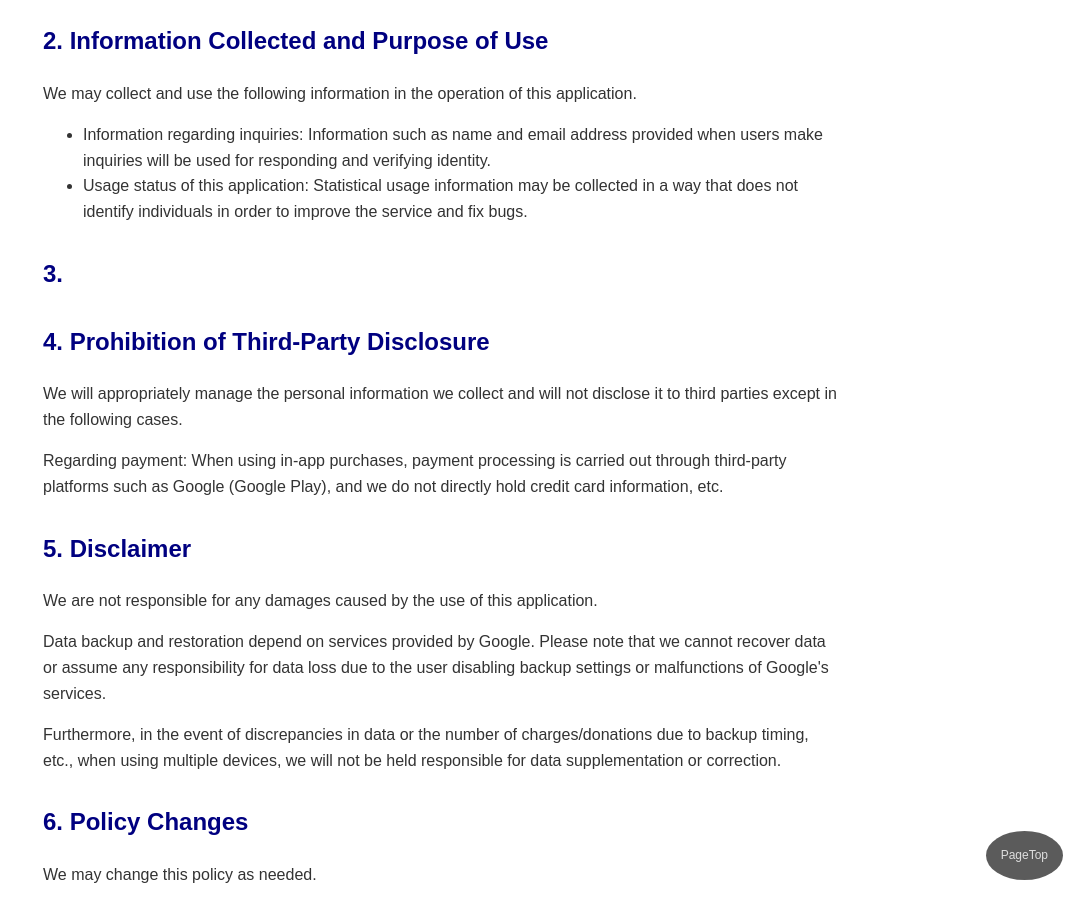
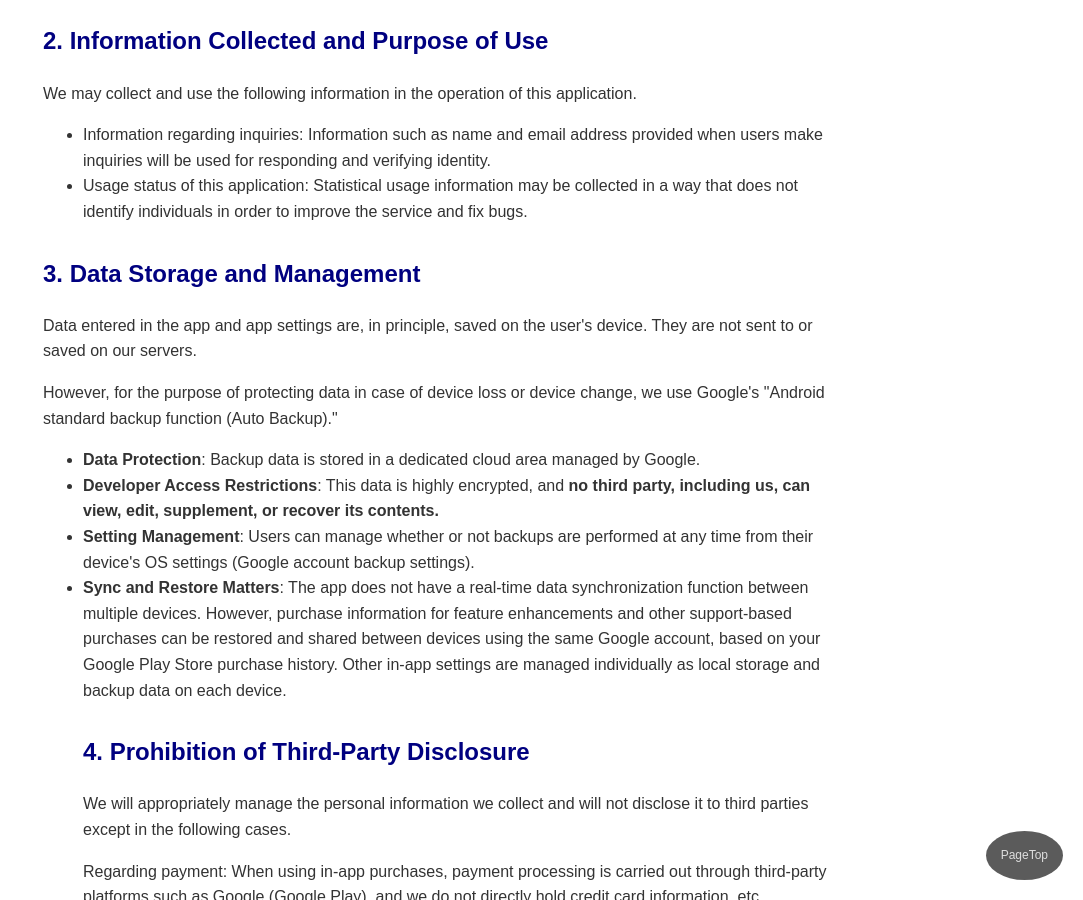
Before and after one commit to SoulfulSoft/soulfulsoft.github.io, a Jekyll site: the page built from soulful_launcher/privacy-policy.md, in a window 1280 px wide and 900 px high, scrolled down 2136 px. Shown: the whole window, without its empty margins (197-1280 px from the left). Built offline with Jekyll 4.4.1, drawn with Linux system fonts in a browser that asks for light colours.

Commit message:
Update privacy-policy.md

```diff
--- a/soulful_launcher/privacy-policy.md
+++ b/soulful_launcher/privacy-policy.md
@@ -14,4 +14,18 @@ app-specific: "
         <li><strong>同期および復元に関する事項</strong>: アプリは複数の端末間でのリアルタイムなデータ同期機能を有しておりません。ただし、支援による機能拡張等の購入情報は、Google Playストアの購入履歴に基づき、同一のGoogleアカウントを使用する端末間で復元・共有することが可能です。その他のアプリ内設定等は、各端末のローカル領域およびバックアップデータとして個別に管理されます。</li>
     </ul>
 "
+app-specific-title-en: "Data Storage and Management"
+app-specific-en: "
+    <p>Data entered in the app and app settings are, in principle, saved on the user's device. They are not sent to or saved on our servers.</p>
+    <p>However, for the purpose of protecting data in case of device loss or device change, we use Google's \"Android standard backup function (Auto Backup).\"</p>
+
+<ul>
+<li><strong>Data Protection</strong>: Backup data is stored in a dedicated cloud area managed by Google. </li>
+
+<li><strong>Developer Access Restrictions</strong>: This data is highly encrypted, and <strong>no third party, including us, can view, edit, supplement, or recover its contents.</strong></li>
+
+<li><strong>Setting Management</strong>: Users can manage whether or not backups are performed at any time from their device's OS settings (Google account backup settings). </li>
+
+<li><strong>Sync and Restore Matters</strong>: The app does not have a real-time data synchronization function between multiple devices. However, purchase information for feature enhancements and other support-based purchases can be restored and shared between devices using the same Google account, based on your Google Play Store purchase history. Other in-app settings are managed individually as local storage and backup data on each device.
+"
 ---
```
